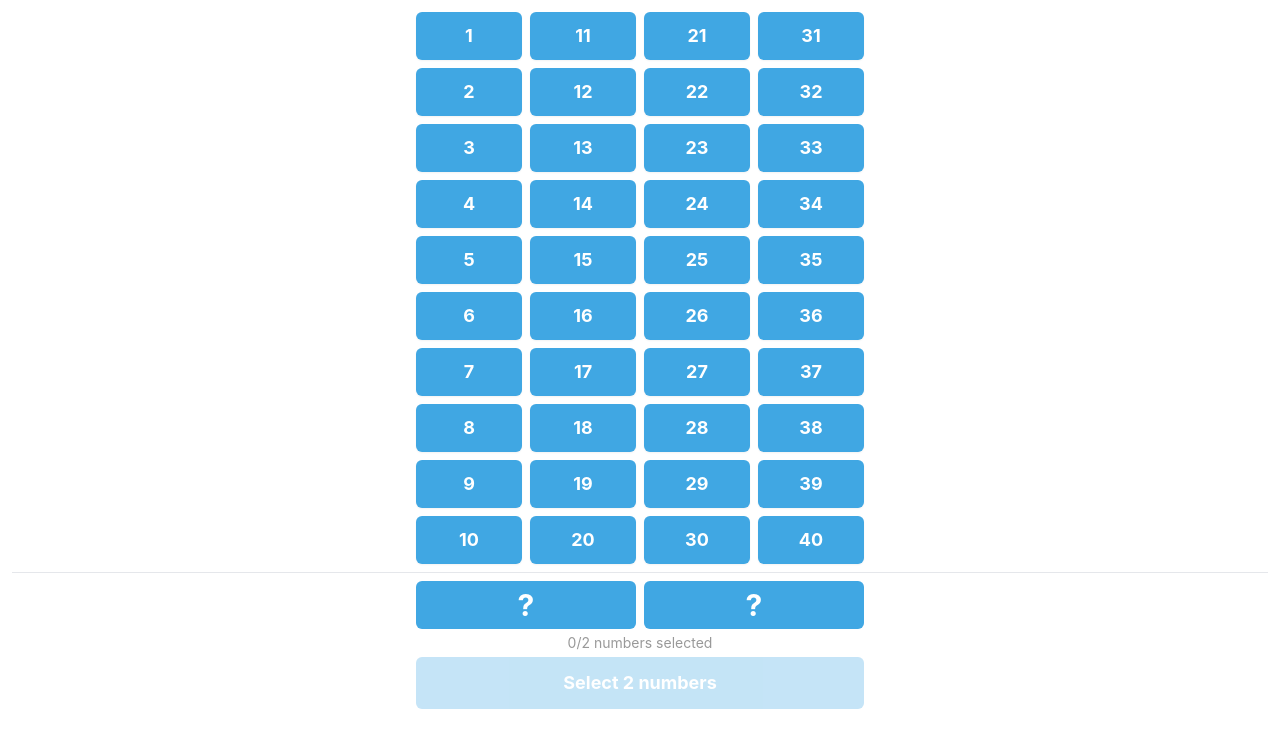
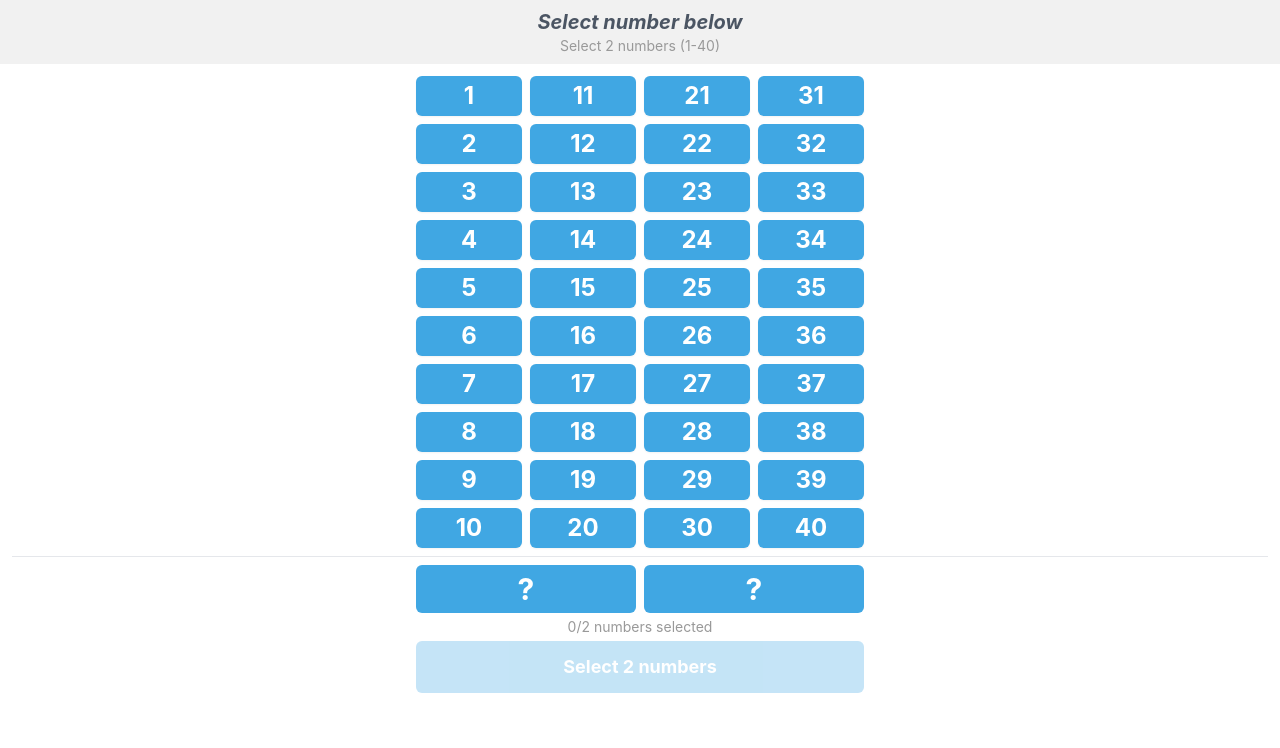
Before and after one commit to chheunseangmeng/Number-Bot, a Vue app: page / in a window 1280 px wide. Shown: the top 748 px of the page. Built offline with nearby package versions, Linux system fonts and the light colour scheme.

Commit message:
Updated box to smaller

```diff
--- a/src/components/grid/GridCell.vue
+++ b/src/components/grid/GridCell.vue
@@ -1,6 +1,6 @@
 <template>
   <button
-    class="w-full h-12 aspect-square rounded-md font-bold text-lg transition-all duration-200
+    class="w-full h-10 aspect-square rounded-md font-bold text-2xl transition-all duration-200
            flex items-center justify-center shadow-sm active:scale-95
            focus:outline-none focus:ring-2 focus:ring-[var(--tg-theme-button-color)]"
     :class="[
--- a/src/views/HomeView.vue
+++ b/src/views/HomeView.vue
@@ -1,7 +1,7 @@
 <template>
   <div class="min-h-screen flex flex-col bg-[var(--tg-theme-bg-color)]">
     <!-- Header -->
-    <!-- <header class="p-2 text-center bg-[var(--tg-theme-secondary-bg-color)]">
+    <header class="p-2 text-center bg-[var(--tg-theme-secondary-bg-color)]">
       <h1 class="text-xl font-bold text-gray-600 italic text-[var(--tg-theme-text-color)]">
         Select number below
       </h1>
@@ -16,7 +16,7 @@
       >
         Referral: {{ store.startParam }}
       </div>
-    </header> -->
+    </header>
 
     <main class="flex-1 p-3">
       <!-- Grid at TOP -->
```
